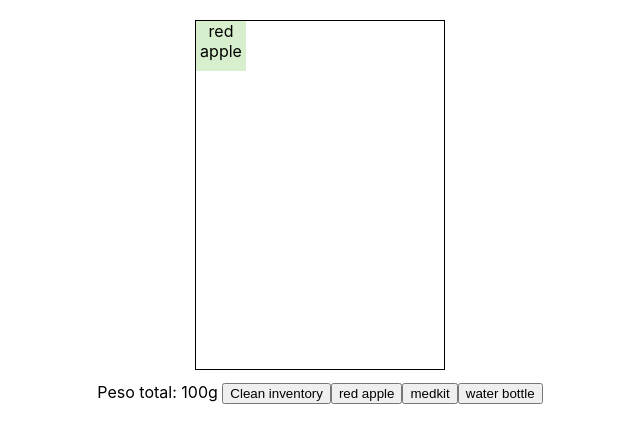
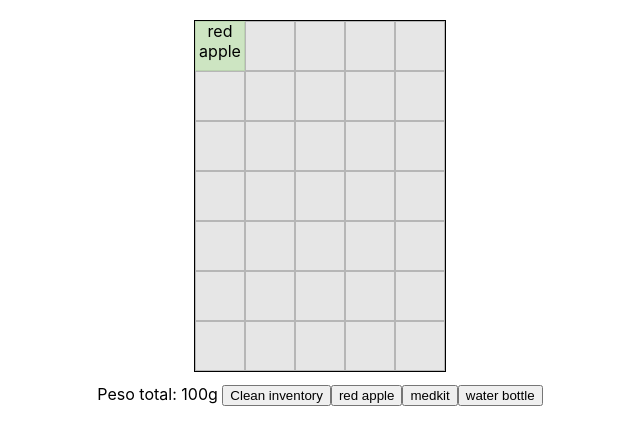
Before and after one commit to brenno-calado/inventory, a React (Create React App) app: page / in a window 1280 px wide. Shown: the top 444 px of the page, without its empty margins (320-960 px from the left). Built offline with nearby package versions, Linux system fonts and the light colour scheme.

Commit message:
feat: add grids and fix attempt item spawn

```diff
--- a/src/App.css
+++ b/src/App.css
@@ -3,16 +3,18 @@
 }
 
 .cell {
-  background-color: rgba(151, 151, 151, 0.486);
+  background-color: rgba(214, 214, 214, 0.6);
   box-sizing: border-box;
-  border: 1px solid;
+  border: 1px solid rgba(151, 151, 151, 0.6);
+  display: inline-block;
+  vertical-align: middle;
   height: 50px;
   width: 50px;
 }
 
 .inventory {
   border: 1px solid;
-  box-sizing: border-box;
+  box-sizing: content-box;
   left: 20px;
   margin: 1em auto;
   position: sticky;
--- a/src/components/Inventory.jsx
+++ b/src/components/Inventory.jsx
@@ -15,7 +15,9 @@ const Inventory = (inventorySize) => {
   const cellSize = 50;
 
   const renderCells = () => {
-
+    const numberOfCells = inventorySize.width * inventorySize.height
+    const arr = new Array(numberOfCells).fill(<div className='cell'></div>)
+    return arr
   }
 
   const doItemsCollide = (item1, item2) => {
@@ -27,13 +29,9 @@ const Inventory = (inventorySize) => {
       )
   }
 
-  const enoughWidthSpace = (position) => {
-    console.log("inventory Rect Right ", inventoryRect.width);
-    return inventoryRect.width >= position.right
-  }
-  const enoughHeightSpace = (position) => {
-    return inventoryRect.height >= position.top + position.bottom
-  }
+  const enoughWidthSpace = (position) => inventoryRect.width >= position.right
+
+  const enoughHeightSpace = (position) => inventoryRect.height >= position.bottom
 
   const evaluatePosition = ({ item, index: itemIndex }) => {
     let position = {
@@ -43,61 +41,32 @@ const Inventory = (inventorySize) => {
       bottom: item.size.height * cellSize
     }
     let index = 0
-    console.log("itemIndex => ", itemIndex);
+
     if (itemIndex === 0) return position
-    console.log("positions => ", positions);
+
     while (index < itemIndex) {
-      console.log("item at => ", position);
-      console.log("index at => ", positions[index]);
-      if (doItemsCollide(positions[index], position)) {
-        console.log("COLLISION!");
-        // sweep to the left
+      if (positions.some((pos) => doItemsCollide(pos, position))) {
         position.left = positions[index].right
         position.right = position.left + item.size.width * cellSize
-        console.log("POSITION => ", position);
-        // see if its width fits
         if (!enoughWidthSpace(position)) {
-
-          console.log("not enough width space");
-          // if it doesn't, get back to the leftmost position
           position.left = 0
           position.right = item.size.width * cellSize
-          // restart index
-          index = -1
-          // sweep one cell height
           position.top += cellSize
           position.bottom += cellSize
-
-          // see if its height fits
-          if (!enoughHeightSpace(position)) {
-
-            console.log("not enough height space");
-            // if it doesn't then the item doesn't fit
-            return index = itemIndex
-          }
+          index = -1
+          if (!enoughHeightSpace(position)) return index = itemIndex
         }
       }
       index += 1
     }
-
     return position
   }
 
   const renderItems = () => {
     return (
     inventoryItems.map((item, index) => {
-      // validate if is the first item in the inventory. If so
-      // if it does, set initial position to 0
-      // else, start evaluate position
       let position = evaluatePosition({ item, index })
       positions.push(position)
-      console.log("positions ", positions);
-      // after choosing the position, validate if the width fits
-
-      // if the width fits, validate if the height fits
-      // if it doesn't, validate if it can move lower
-
-      // if it can't then there's no space left
 
       return (
       <div
@@ -122,8 +91,6 @@ const Inventory = (inventorySize) => {
     )
   )
   }
-  // if cell is occupied shift 50px to the right, if no cell is available lower 50px and return to the leftmost of the inventory.
-  // if no cell is available, don't insert item
 
   const inventoryWeight = () => inventoryItems.reduce((acc, item) => acc + item.weight, 0)
 
```
Also changed, not shown: 1 other file (tests, documents, lock files or other folders).
